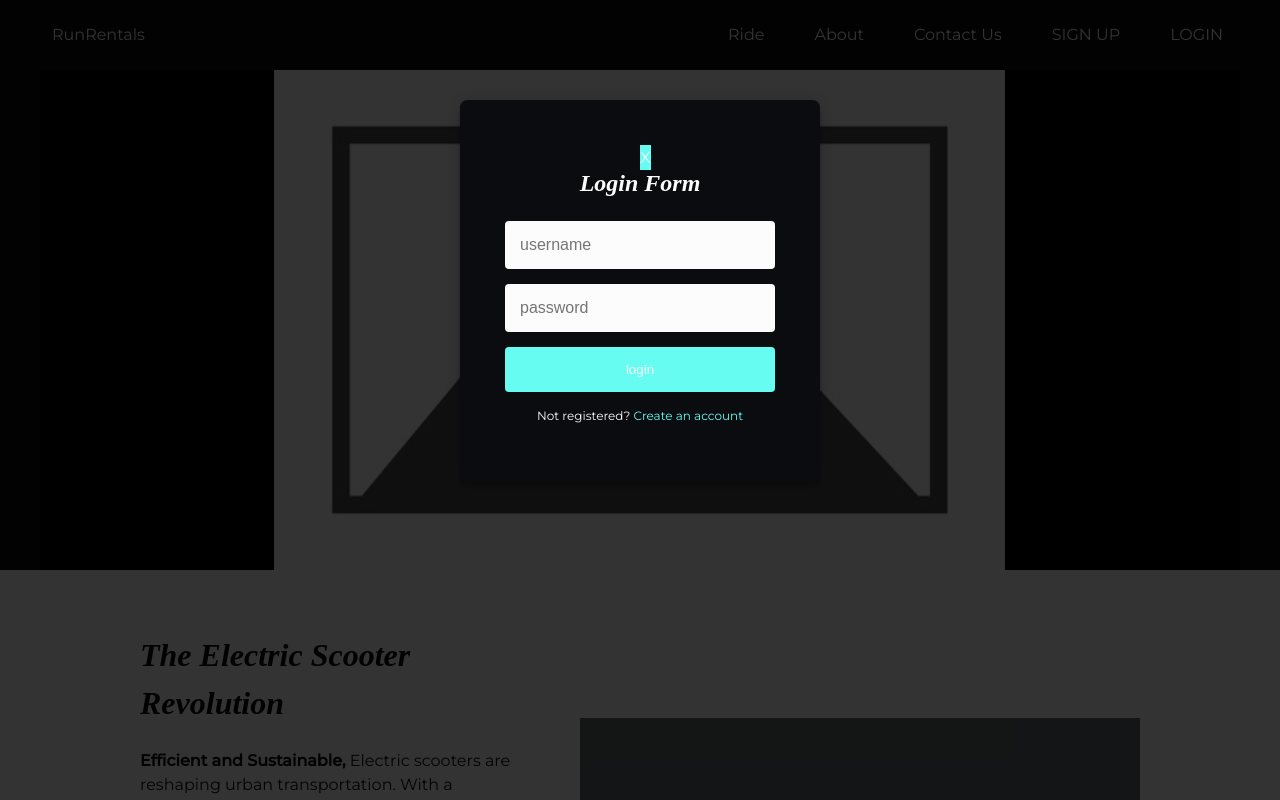
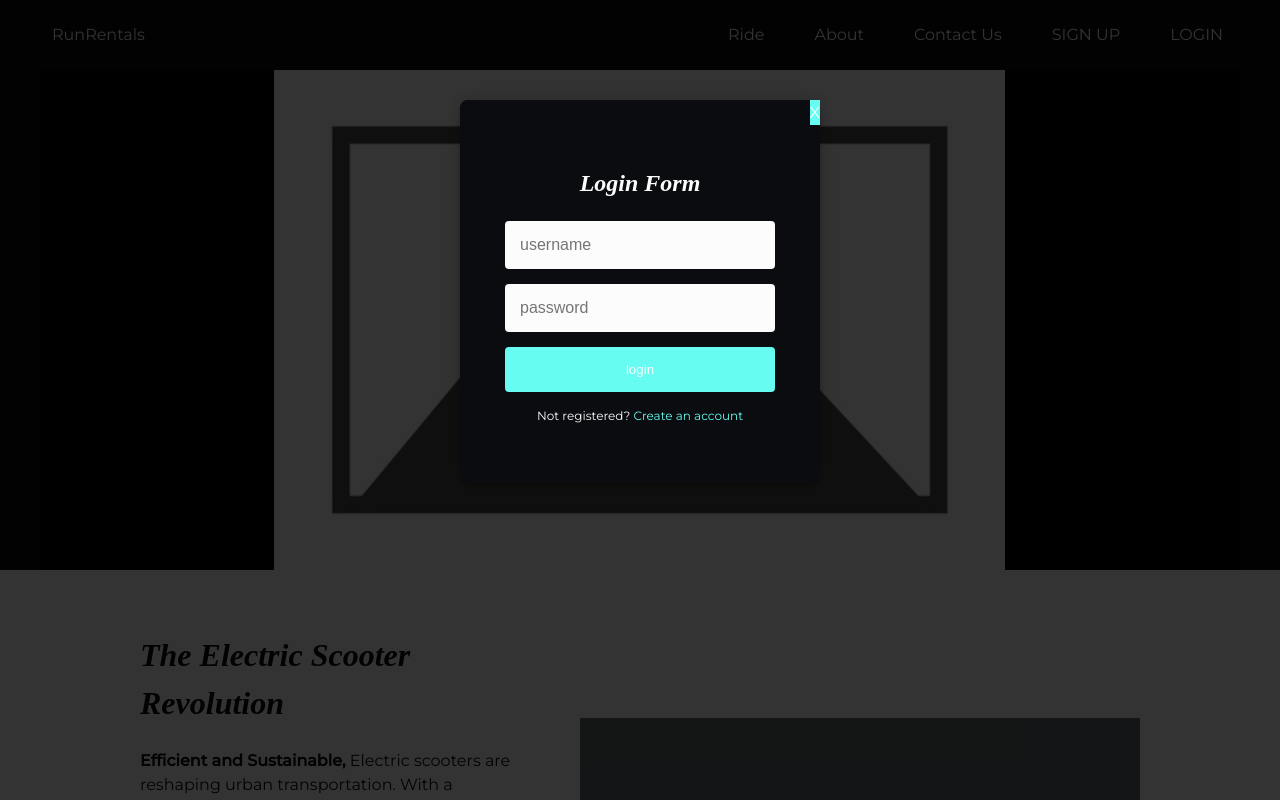
Before and after one commit to Aranarora/DGL123-Project-Aran-Arora, a PHP site: page / in a window 1280 px wide, after a click on "LOGIN". Run offline with PHP 8.4, Linux system fonts and the light colour scheme; some web fonts are replaced.

Commit message:
Make .close position 0 at top, right & align center

```diff
--- a/stylesheet.css
+++ b/stylesheet.css
@@ -74,6 +74,9 @@
     background: var(--accent-color);
     line-height: 25px;
     position: absolute;
+    right: 0px;
+    text-align: center;
+    top: 0px;
 }
 
 
```
